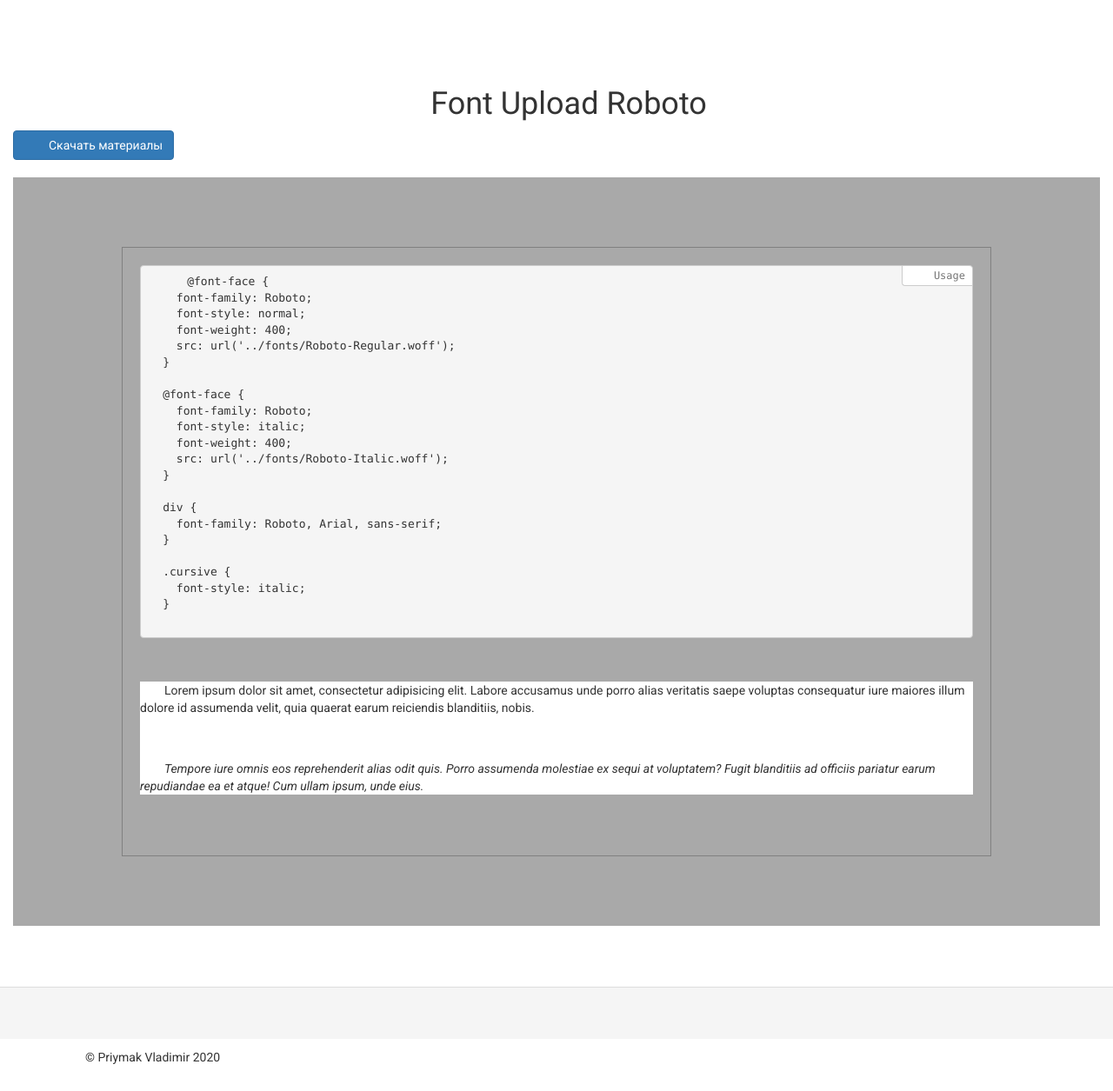
After one commit to PriymakVl/lesson_task, a Yii app: template views/css/lessons/fonts/font_upload_roboto.php in a window 1280 px wide. The commit adds this page. Shown: the whole page at 87% size. Run offline with PHP 8.4 and a stand-in for Yii, Linux system fonts and the light colour scheme; the template is opened without the code that fills it, so the values that code supplies are empty; some libraries are stand-ins or nearby versions.

Commit message:
add lesson css fonts

```diff
--- /dev/null
+++ b/views/css/lessons/fonts/font_upload_roboto.php
@@ -0,0 +1,52 @@
+<?php
+	use yii\helpers\Html;
+
+  $this->registerCssFile('/css/lessons/fonts/font_upload_roboto.css');
+
+  $this->registerCssFile('https://fonts.googleapis.com/css?family=Roboto:400,400i&display=swap" rel="stylesheet');
+
+	$this->title = 'Font Upload Roboto';
+	$this->params['breadcrumbs'][] = ['label' => 'CSS', 'url' => ['/css']];
+  $this->params['breadcrumbs'][] = ['label' => 'Уроки', 'url' => ['/css/lessons/index']];
+	$this->params['breadcrumbs'][] = $this->title;
+ ?>
+
+<h1><?= $this->title ?></h1>
+
+ <?= Html::a('Скачать материалы', ['/solutions/css/css_lessons/font_upload_roboto.rar'], ['class' => 'btn btn-primary']) ?>
+
+<div class="window-task">
+
+<!-- Font Upload Roboto -->
+<div class="wrp">
+  <pre>
+  @font-face {
+    font-family: Roboto;
+    font-style: normal;
+    font-weight: 400;
+    src: url('../fonts/Roboto-Regular.woff');
+  }
+
+  @font-face {
+    font-family: Roboto;
+    font-style: italic;
+    font-weight: 400;
+    src: url('../fonts/Roboto-Italic.woff');
+  }
+
+  div {
+    font-family: Roboto, Arial, sans-serif;
+  }
+
+  .cursive {
+    font-style: italic;
+  }
+  </pre>
+
+<div class="inner">
+  <div>Lorem ipsum dolor sit amet, consectetur adipisicing elit. Labore accusamus unde porro alias veritatis saepe voluptas consequatur iure maiores illum dolore id assumenda velit, quia quaerat earum reiciendis blanditiis, nobis.</div>
+
+  <div class="cursive">Tempore iure omnis eos reprehenderit alias odit quis. Porro assumenda molestiae ex sequi at voluptatem? Fugit blanditiis ad officiis pariatur earum repudiandae ea et atque! Cum ullam ipsum, unde eius.</div>
+</div>
+
+</div>
--- a/views/css/lessons/index.php
+++ b/views/css/lessons/index.php
@@ -9,6 +9,9 @@
 
 <ol>
 	<li>
+		<?= Html::a('Fonts', ['lesson', 'theme' => 'fonts']) ?>
+	</li>
+	<li>
 		<?= Html::a('Grid', ['lesson', 'theme' => 'grid']) ?>
 	</li>
 </ol>
--- /dev/null
+++ b/web/css/css_lessons/font_upload_roboto.css
@@ -0,0 +1,54 @@
+.wrp {
+	max-width: 1000px;
+	border: 1px solid grey;
+	padding: 20px;
+	margin: 50px auto;
+}
+
+.inner {
+	background: #fff;
+}
+
+div {
+	margin: 50px 0;
+	text-indent: 2em;
+	font-family: Roboto, Arial, sans-serif;
+}
+
+.cursive {
+	font-style: italic;
+}
+
+pre {
+	display: block;
+	position: relative;
+	padding: 9px;
+	margin: 0 0 10px;
+	font-family: Monaco, Menlo, Consolas, "Courier New", monospace !important;
+	font-size: 13px;
+	line-height: 1.428571429;
+	color: #333;
+	font-weight: normal !important;
+	font-style: normal !important;
+	background-color: #f5f5f5;
+	border: 1px solid #ccc;
+	overflow-x: auto;
+	border-radius: 4px;
+}
+pre:after {
+	display: block;
+	position: absolute;
+	right: 0;
+	top: 0;
+	content: 'Usage';
+	line-height: 1;
+	padding: 5px 8px;
+	font-size: 12px;
+	color: #767676;
+	background-color: #fff;
+	border: 1px solid #ccc;
+	border-right: none;
+	border-top: none;
+	border-radius: 0 4px 0 4px;
+	z-index: 10;
+}
```
Also changed, not shown: views/css/lessons/fonts/index.php (added, +35 -0 lines), 1 other file.
